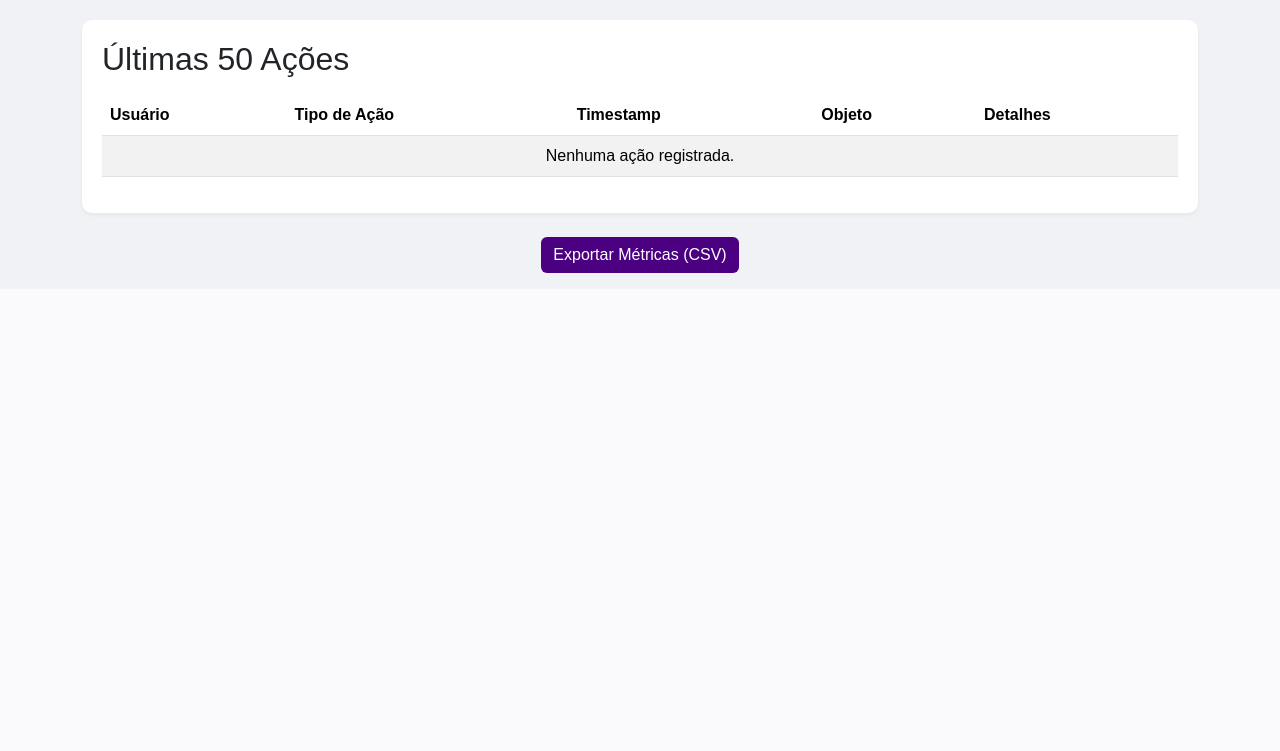
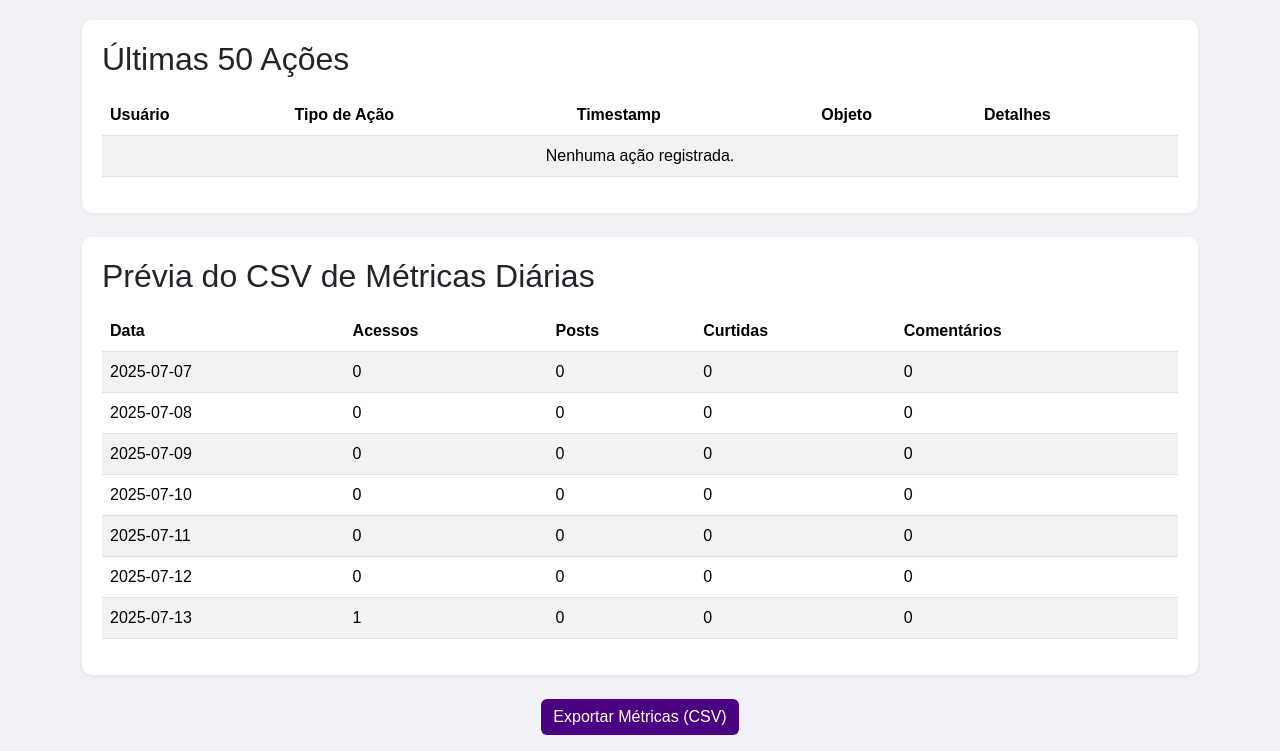
Before and after one commit to crissilvacs/Engenheiras-do-amanh-, a Django app: page /metrics/ in a window 1280 px wide. Shown: the part 1308-2059 px from the top of the page. Before the commit the page ends 1581 px from the top, so only its background shows below. Run offline with Django 5.2, Linux system fonts and the light colour scheme; the visitor is signed in with stand-in values (Sample User, id 1); data comes from the database, SQL or seed files in the repository; data that the repository does not hold is empty.

Commit message:
Salvando minhas alterações de CSS e views

```diff
--- a/comunidade/templates/comunidade/register.html
+++ b/comunidade/templates/comunidade/register.html
@@ -179,8 +179,7 @@
                     <button type="button" class="btn-close" data-bs-dismiss="modal" aria-label="Close"></button>
                 </div>
                 <div class="modal-body text-center">
-                    <p>Sua conta foi criada com sucesso.</p>
-                    <p>Agora você pode fazer o login para acessar a comunidade.</p>
+                    <p>Faça seu login para acessar a comunidade.</p>
                 </div>
                 <div class="modal-footer d-flex justify-content-center">
                     <a href="{% url 'login' %}" class="btn btn-purple">Ir para a página de Login</a>
--- a/metrics/templates/metrics/dashboard.html
+++ b/metrics/templates/metrics/dashboard.html
@@ -205,11 +205,44 @@
                 </div>
             </div>
         </div>
-
-        <p class="text-center mt-4">
-            <a href="{% url 'metrics:export_csv' %}" class="btn btn-purple">Exportar Métricas (CSV)</a>
+        <div class="row mt-4">
+            <div class="col-md-12">
+                <div class="chart-container">
+                    <h2 class="mb-3">Prévia do CSV de Métricas Diárias</h2>
+                    <div id="csv-preview-container" class="table-responsive">
+                        {% if csv_preview_data %}
+                        <table class="table table-striped table-hover">
+                            <thead>
+                                <tr>
+                                    <th>Data</th>
+                                    <th>Acessos</th>
+                                    <th>Posts</th>
+                                    <th>Curtidas</th>
+                                    <th>Comentários</th>
+                                </tr>
+                            </thead>
+                            <tbody>
+                                {% for row in csv_preview_data %}
+                                <tr>
+                                    <td>{{ row.Data }}</td>
+                                    <td>{{ row.Acessos }}</td>
+                                    <td>{{ row.Posts }}</td>
+                                    <td>{{ row.Curtidas }}</td>
+                                    <td>{{ row.Comentários }}</td>
+                                </tr>
+                                {% endfor %}
+                            </tbody>
+                        </table>
+                        {% else %}
+                        <p class="text-center text-muted">Nenhum dado encontrado para o período.</p>
+                        {% endif %}
+                    </div>
+                </div>
+            </div>
+        </div>
+<p class="text-center mt-4 d-flex justify-content-center gap-3">
+    <a href="#" id="export-csv-btn" class="btn btn-purple">Exportar Métricas (CSV)</a>
 </p>
-    </div>
 
 <script src="https://cdn.jsdelivr.net/npm/bootstrap@5.3.2/dist/js/bootstrap.bundle.min.js"></script>
 <script src="https://cdn.jsdelivr.net/npm/chart.js"></script>
@@ -238,14 +271,48 @@
             dataFimInput.disabled = false;
         }
 
+        // --- CÓDIGO CORRIGIDO DO BOTÃO DE EXPORTAÇÃO ---
+        const exportBtn = document.getElementById('export-csv-btn');
+        exportBtn.addEventListener('click', function(e) {
+            e.preventDefault();
+            const periodoSelecionado = document.getElementById('periodo').value;
+            let dataInicio, dataFim;
+
+            // Calcula as datas de acordo com o período selecionado
+            const hoje = new Date();
+            if (periodoSelecionado === '7dias') {
+                const inicio = new Date(hoje);
+                inicio.setDate(hoje.getDate() - 6);
+                dataInicio = inicio.toISOString().slice(0, 10);
+                dataFim = hoje.toISOString().slice(0, 10);
+            } else if (periodoSelecionado === '30dias') {
+                const hoje = new Date();
+                const inicio = new Date();
+                inicio.setDate(hoje.getDate() - 29);
+                dataInicio = inicio.toISOString().slice(0, 10);
+                dataFim = hoje.toISOString().slice(0, 10);
+            } else {
+                dataInicio = dataInicioInput.value;
+                dataFim = dataFimInput.value;
+            }
+
+            // Constrói e navega para o URL de exportação
+            const url = `{% url "metrics:export_csv" %}?data_inicio=${dataInicio}&data_fim=${dataFim}`;
+            window.location.href = url;
+        });
+        // --- FIM DO CÓDIGO CORRIGIDO ---
+
         const pageViewsCtx = document.getElementById('pageViewsChart').getContext('2d');
+        const pageviewsLabelsJson = '{{ pageviews_labels_json|safe }}';
+        const pageviewsDataJson = '{{ pageviews_data_json|safe }}';
+
         new Chart(pageViewsCtx, {
             type: 'line',
             data: {
-                    labels: JSON.parse('{{ pageviews_labels_json|safe }}'),
+                labels: pageviewsLabelsJson ? JSON.parse(pageviewsLabelsJson) : [],
                 datasets: [{
                     label: 'Acessos',
-                        data: JSON.parse('{{ pageviews_data_json|safe }}'),
+                    data: pageviewsDataJson ? JSON.parse(pageviewsDataJson) : [],
                     borderColor: '#4B0082',
                     backgroundColor: 'rgba(75, 0, 130, 0.2)',
                     fill: true,
@@ -265,13 +332,15 @@
         });
 
         const actionsCtx = document.getElementById('actionsChart').getContext('2d');
+        const actionsLabelsJson = '{{ actions_labels_json|safe }}';
+        const actionsDataJson = '{{ actions_data_json|safe }}';
         new Chart(actionsCtx, {
             type: 'bar',
             data: {
-                    labels: JSON.parse('{{ actions_labels_json|safe }}'),
+                labels: actionsLabelsJson ? JSON.parse(actionsLabelsJson) : [],
                 datasets: [{
                     label: 'Contagem',
-                        data: JSON.parse('{{ actions_data_json|safe }}'),
+                    data: actionsDataJson ? JSON.parse(actionsDataJson) : [],
                     backgroundColor: '#4B0082',
                     borderColor: '#4B0082',
                     borderWidth: 1
--- a/metrics/views.py
+++ b/metrics/views.py
@@ -69,6 +69,41 @@ def metrics_dashboard(request):
     actions_labels = [a['action_type'] for a in actions_por_tipo]
     actions_data = [a['count'] for a in actions_por_tipo]
 
+        # --- NOVO CÓDIGO para a prévia do CSV (agora dentro da view principal) ---
+    pageviews_csv_data = PageView.objects.filter(
+        timestamp__date__range=[data_inicio, data_fim]
+    ).annotate(date=TruncDate('timestamp')).values('date').annotate(count=Count('date')).order_by('date')
+
+    posts_csv_data = Post.objects.filter(
+        data_criacao__date__range=[data_inicio, data_fim]
+    ).annotate(date=TruncDate('data_criacao')).values('date').annotate(count=Count('date')).order_by('date')
+
+    likes_csv_data = Curtida.objects.filter(
+        data__date__range=[data_inicio, data_fim]
+    ).annotate(date=TruncDate('data')).values('date').annotate(count=Count('date')).order_by('date')
+
+    comments_csv_data = Comentario.objects.filter(
+        data__date__range=[data_inicio, data_fim]
+    ).annotate(date=TruncDate('data')).values('date').annotate(count=Count('date')).order_by('date')
+
+    pageviews_dict = {p['date']: p['count'] for p in pageviews_csv_data}
+    posts_dict = {p['date']: p['count'] for p in posts_csv_data}
+    likes_dict = {p['date']: p['count'] for p in likes_csv_data}
+    comments_dict = {p['date']: p['count'] for p in comments_csv_data}
+
+    dias = [data_inicio + timedelta(days=d) for d in range((data_fim - data_inicio).days + 1)]
+
+    csv_preview_data = []
+    for dia in dias:
+        dia_str = dia.strftime('%Y-%m-%d')
+        csv_preview_data.append({
+            'Data': dia_str,
+            'Acessos': pageviews_dict.get(dia, 0),
+            'Posts': posts_dict.get(dia, 0),
+            'Curtidas': likes_dict.get(dia, 0),
+            'Comentários': comments_dict.get(dia, 0),
+        })
+    # --- FIM DO NOVO CÓDIGO ---
     recent_pageviews = pageviews_query.order_by('-timestamp')[:50]
     recent_actions = actions_query.order_by('-timestamp')[:50]
 
@@ -96,6 +131,7 @@ def metrics_dashboard(request):
         'data_inicio': data_inicio.strftime('%Y-%m-%d'),
         'data_fim': data_fim.strftime('%Y-%m-%d'),
         'periodo_selecionado': periodo_selecionado,
+        'csv_preview_data': csv_preview_data,
     }
     return render(request, 'metrics/dashboard.html', context)
 
@@ -103,26 +139,62 @@ def metrics_dashboard(request):
 @user_passes_test(is_superuser)
 def export_metrics_csv(request):
     response = HttpResponse(content_type='text/csv')
-    response['Content-Disposition'] = f'attachment; filename="metricas_uso_{timezone.now().date()}.csv"'
-
+    response['Content-Disposition'] = f'attachment; filename="metricas_diarias_{timezone.now().date()}.csv"'
     writer = csv.writer(response)
 
-    writer.writerow(['Métrica', 'Total', 'Hoje'])
+    # 1. Define o cabeçalho do CSV
+    writer.writerow(['Data', 'Acessos', 'Posts', 'Curtidas', 'Comentários'])
 
-    total_pageviews = PageView.objects.count()
-    pageviews_today = PageView.objects.filter(timestamp__date=timezone.now().date()).count()
-    writer.writerow(['Acessos (Page Views)', total_pageviews, pageviews_today])
+    # 2. Obtém o período de tempo dos parâmetros da URL
+    hoje = timezone.now().date()
+    data_inicio_str = request.GET.get('data_inicio')
+    data_fim_str = request.GET.get('data_fim')
 
-    total_posts = UserAction.objects.filter(action_type='POST_CRIADO').count()
-    posts_today = UserAction.objects.filter(action_type='POST_CRIADO', timestamp__date=timezone.now().date()).count()
-    writer.writerow(['Posts Novos', total_posts, posts_today])
+    if data_inicio_str and data_fim_str:
+        try:
+            data_inicio = datetime.strptime(data_inicio_str, '%Y-%m-%d').date()
+            data_fim = datetime.strptime(data_fim_str, '%Y-%m-%d').date()
+        except (ValueError, TypeError):
+            # Se as datas estiverem inválidas, usa o padrão de 7 dias
+            data_inicio = hoje - timedelta(days=6)
+            data_fim = hoje
+    else:
+        # Padrão: últimos 7 dias
+        data_inicio = hoje - timedelta(days=6)
+        data_fim = hoje
 
-    total_likes = UserAction.objects.filter(action_type='CURTIDA_CRIADA').count()
-    likes_today = UserAction.objects.filter(action_type='CURTIDA_CRIADA', timestamp__date=timezone.now().date()).count()
-    writer.writerow(['Curtidas', total_likes, likes_today])
+    # 3. Agrupa as métricas por dia
+    pageviews_por_dia = PageView.objects.filter(
+        timestamp__date__range=[data_inicio, data_fim]
+    ).annotate(date=TruncDate('timestamp')).values('date').annotate(count=Count('date')).order_by('date')
 
-    total_comments = UserAction.objects.filter(action_type='COMENTARIO_CRIADO').count()
-    comments_today = UserAction.objects.filter(action_type='COMENTARIO_CRIADO', timestamp__date=timezone.now().date()).count()
-    writer.writerow(['Comentários', total_comments, comments_today])
+    posts_por_dia = Post.objects.filter(
+        data_criacao__date__range=[data_inicio, data_fim]
+    ).annotate(date=TruncDate('data_criacao')).values('date').annotate(count=Count('date')).order_by('date')
+
+    likes_por_dia = Curtida.objects.filter(
+        data__date__range=[data_inicio, data_fim]
+    ).annotate(date=TruncDate('data')).values('date').annotate(count=Count('date')).order_by('date')
+
+    comments_por_dia = Comentario.objects.filter(
+        data__date__range=[data_inicio, data_fim]
+    ).annotate(date=TruncDate('data')).values('date').annotate(count=Count('date')).order_by('date')
+
+    # 4. Combina os dados e escreve no CSV
+    pageviews_dict = {p['date']: p['count'] for p in pageviews_por_dia}
+    posts_dict = {p['date']: p['count'] for p in posts_por_dia}
+    likes_dict = {p['date']: p['count'] for p in likes_por_dia}
+    comments_dict = {p['date']: p['count'] for p in comments_por_dia}
+
+    dias = [data_inicio + timedelta(days=d) for d in range((data_fim - data_inicio).days + 1)]
+    for dia in dias:
+        dia_str = dia.strftime('%Y-%m-%d')
+        writer.writerow([
+            dia_str,
+            pageviews_dict.get(dia, 0),
+            posts_dict.get(dia, 0),
+            likes_dict.get(dia, 0),
+            comments_dict.get(dia, 0),
+        ])
 
     return response
```
Lines whose indentation alone changed are shown as unchanged.
